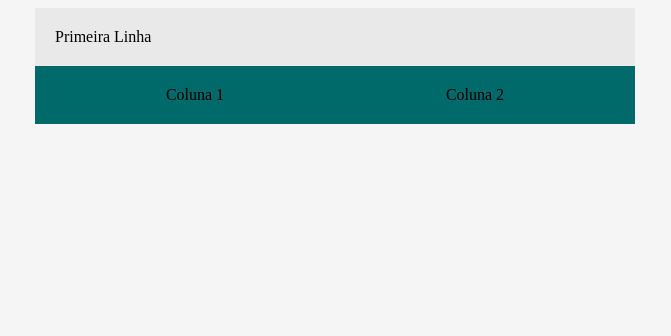
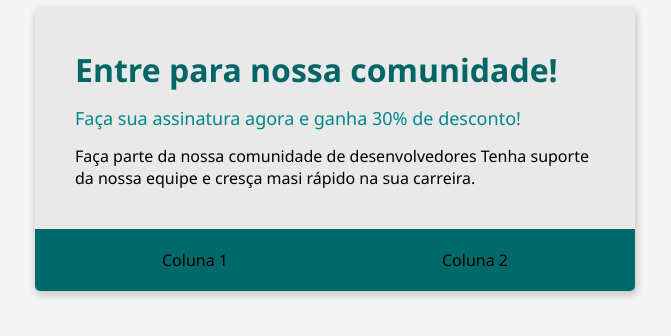
Before and after one commit to Erixian/bootcamp-devjr-mod02, a plain HTML site: page index.html in a window 1280 px wide. Shown: the whole page, without its empty margins (305-976 px from the left). Drawn offline with Linux system fonts and the light colour scheme.

Commit message:
closes#3 - criando cabeçalho do index.html

```diff
--- a/index.html
+++ b/index.html
@@ -9,16 +9,20 @@
         /*DEFINE A COR DE FUNDO DA TAG BODY*/
         body {
             background-color: #F5F5F5;
+            font-family:'Segoe UI', Tahoma, Geneva, Verdana, sans-serif;
         }
         /*DECLARA UMA CLASS DE ESTILO CHAMADA "CONTAINER". ESSA CLASSE PODE SER CHAMADA EM QUALQUER TAG*/
         .container {
             background-color: #E9E9E9;
             margin: auto;
             width: 600px;
+            box-shadow: 1px 3px 8px 1px rgba(0,0,0,0.2); /*DEFINE CARCTERISTAS DA SOMBRA: (X,Y,BORRAMENTO,RAIO), RGBA(R, G, B, TRANSPARENCIA*/
+            border-radius: 5px;
+            overflow: hidden;
         }
 
         .header {
-            padding: 20px;
+            padding: 40px;
 
         }
 
@@ -28,13 +32,36 @@
             justify-content: space-around;
             padding: 20px;
         }
+
+        .header-title {
+            color:  #036666;
+            font-size: 32px;
+            font-weight: 700;
+            margin-bottom: 15px;
+        }
+
+        .header-subtittle{
+            color: #00878C;
+            font-size: 18px;
+            font-weight: 500;
+            margin-bottom: 15px;
+        }
     </style>
 
 </head>
 <body>
     <div class ="container">
         <div class ="header">
-            Primeira Linha
+        <div class = "header-title">
+            Entre para nossa comunidade!
+        </div>
+        <div class ="header-subtittle">
+            Faça sua assinatura agora e ganha 30% de desconto!
+        </div>
+        <div>
+            Faça parte da nossa comunidade de desenvolvedores
+            Tenha suporte da nossa equipe e cresça masi rápido na sua carreira.
+        </div>
         </div>
         <div class ="flex-container">
             <div>
```
